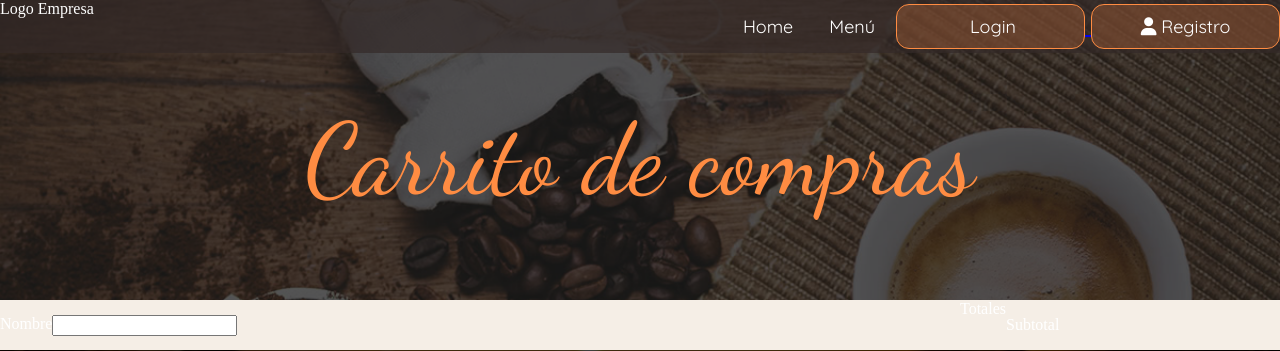
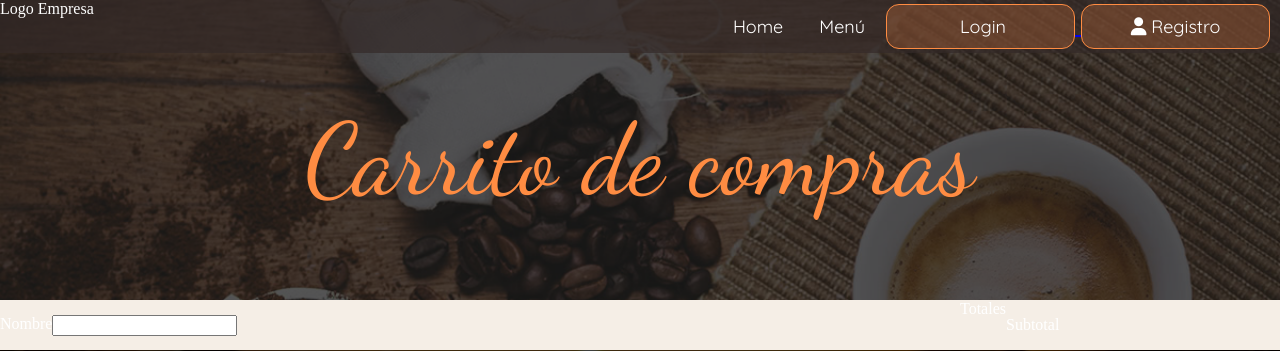
Before and after one commit to yeuryf007/Web-Cafeteria, a PHP site: page /carrito.php in a window 1280 px wide. Shown: the top 351 px of the page. Run offline with PHP 8.4, Linux system fonts and the light colour scheme; some libraries are stand-ins or nearby versions; some web fonts are replaced.

Commit message:
arreglos topbar

```diff
--- a/css/stylecar.css
+++ b/css/stylecar.css
@@ -39,6 +39,7 @@ header{
     position: fixed;
     background-color: #342928ae;
     z-index: 999;
+    justify-content: space-between;
 }
 
 .titulo{
@@ -96,8 +97,7 @@ body{
 
 #navgen{
     font-size: x-large;
-    margin-right: 0;
-    margin-left: auto;
+    margin-right: 10px;
 }
 
 footer{
```
